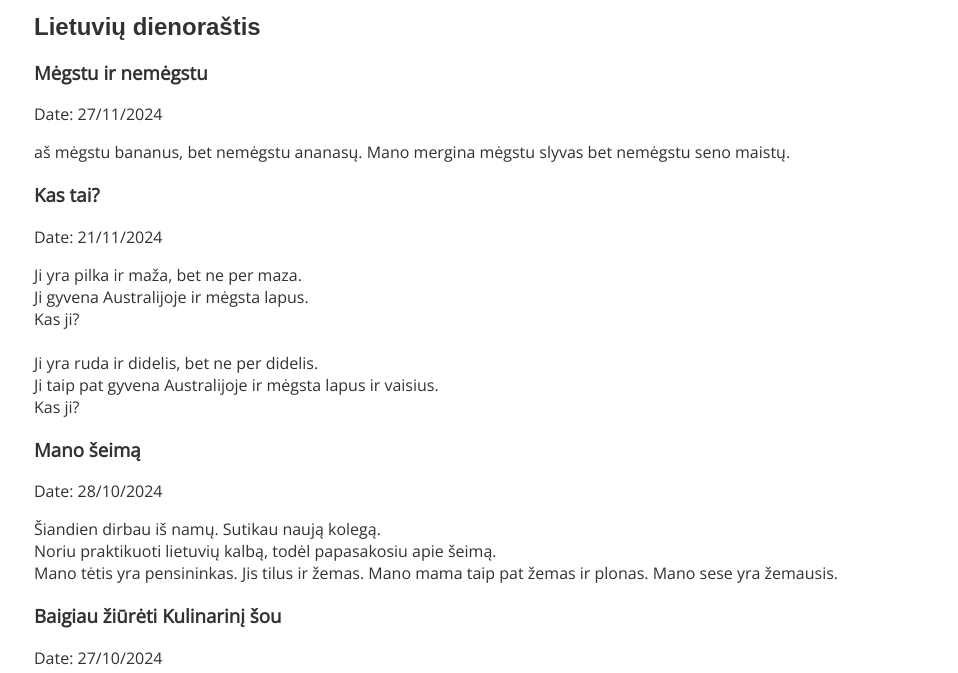
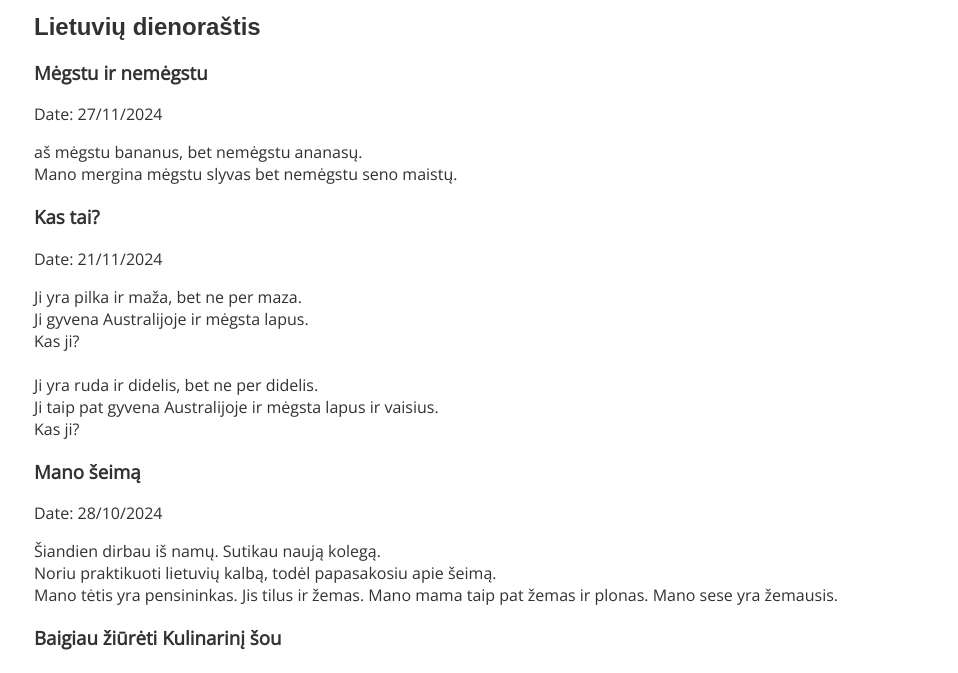
Before and after one commit to r0dg3rl1/r0dg3rl1.github.io, a plain HTML site: page lithuanian-diary.html in a window 1280 px wide. Shown: the part 73-746 px from the top of the page, without its empty margins (156-1114 px from the left). Drawn offline with nearby package versions, Linux system fonts and the light colour scheme; a web font is replaced by a local one.

Commit message:
add line break

```diff
--- a/lithuanian-diary.html
+++ b/lithuanian-diary.html
@@ -22,7 +22,7 @@
           <h3>Mėgstu ir nemėgstu</h3>
           <p>Date: 27/11/2024</p>
           <p>
-            aš mėgstu bananus, bet nemėgstu ananasų.
+            aš mėgstu bananus, bet nemėgstu ananasų. <br>
             Mano mergina mėgstu slyvas bet nemėgstu seno maistų.
           </p>
           <h3>Kas tai?</h3>
```
